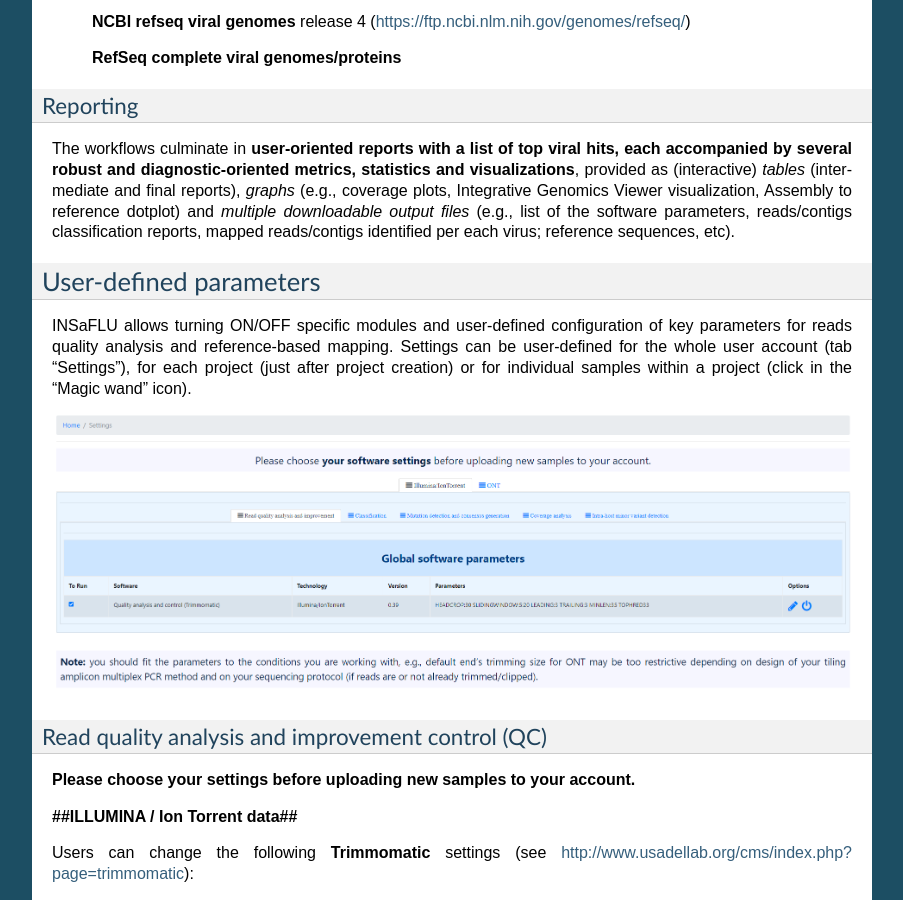
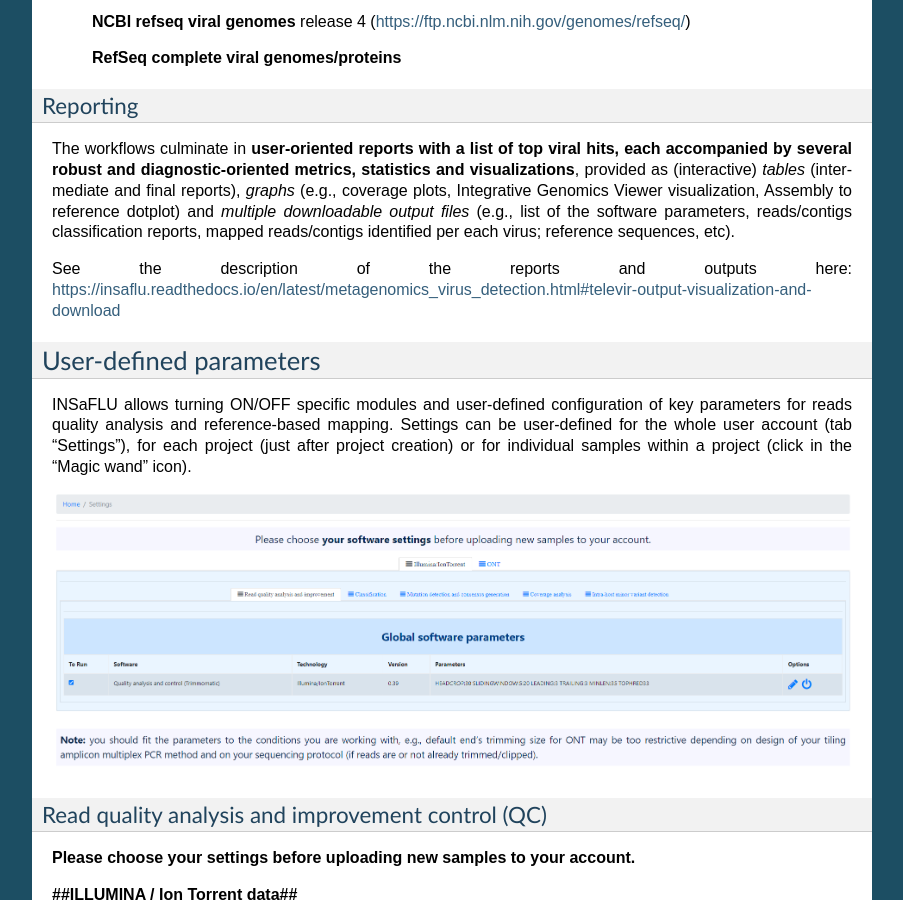
Before and after one commit to INSaFLU/insaflu_docs, a Sphinx documentation site: the page built from docs/bioinformatics_pipeline.rst, in a window 1280 px wide and 900 px high, scrolled down 19384 px. Shown: the whole window, without its empty margins (198-1101 px from the left). Built offline with Sphinx 7.4.7, drawn with Linux system fonts in a browser that asks for light colours; formulas are drawn with MathJax 3.

Commit message:
Add link report

```diff
--- a/docs/bioinformatics_pipeline.rst
+++ b/docs/bioinformatics_pipeline.rst
@@ -791,7 +791,7 @@ Reporting
 
 The workflows culminate in **user-oriented reports with a list of top viral hits, each accompanied by several robust and diagnostic-oriented metrics, statistics and visualizations**, provided as (interactive) *tables* (intermediate and final reports), *graphs* (e.g., coverage plots, Integrative Genomics Viewer visualization, Assembly to reference dotplot) and *multiple downloadable output files* (e.g., list of the software parameters, reads/contigs classification reports, mapped reads/contigs identified per each virus; reference sequences, etc).
 
-
+See the description of the reports and outputs here: https://insaflu.readthedocs.io/en/latest/metagenomics_virus_detection.html#televir-output-visualization-and-download
 
 User-defined parameters
 +++++++++++++++++++++++++
```
